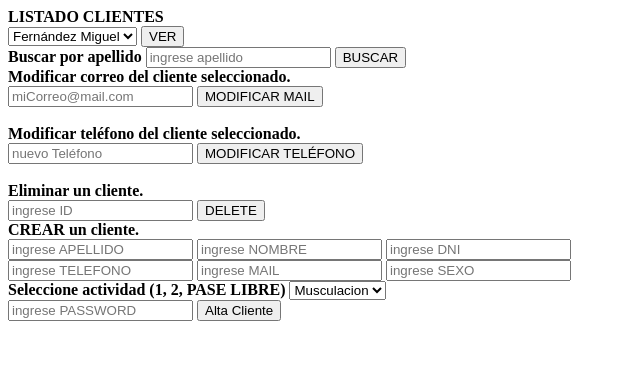
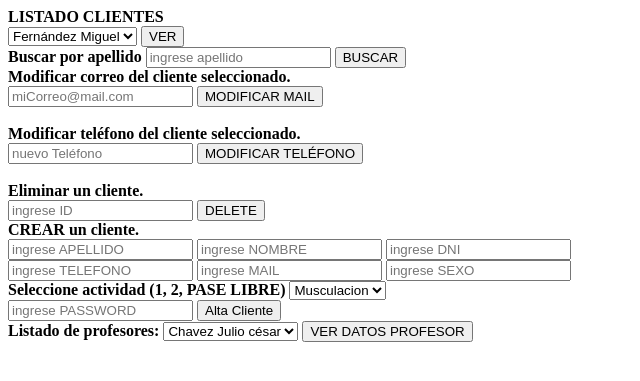
Before and after one commit to Caudillo8/proyecto_gym, a PHP site: page /proyecto_gym/abm_admin.php in a window 1280 px wide. Shown: the top 381 px of the page, without its empty margins (0-640 px from the left). Run offline with PHP 8.4, Linux system fonts and the light colour scheme; a user stored in the database is signed in; data comes from the database, SQL or seed files in the repository.

Commit message:
mostrar datos profe

```diff
--- a/abm_admin.php
+++ b/abm_admin.php
@@ -63,7 +63,7 @@
         <!---poder elegir 2 actvs pero si selecc pase libre que se bloqueen las otras--->
         <select name="select_clientes_actividades">
             <?php
-                $query = "SELECT * FROM actividades WHERE 1 ;" ;
+                $query = "SELECT * FROM actividades WHERE 1 ;" ;//traigo todas las actividades
                 $resultado = mysqli_query ($conexion , $query);
                 if (! $resultado){
                     echo "ERROR CONSULTA select actividades";
@@ -80,9 +80,49 @@
         <br><input type="password" name="txt_crear_cliente_pass" placeholder="ingrese PASSWORD">
         <input type="submit" name="btn_crear_cliente"value="Alta Cliente">
     </form><!--------------------------- form --------------------------------------------------->
+    <form method="post" action="">
+        <label><strong>Listado de profesores:</strong></label>
+        <select name="select_profesores">
+            <?php
+                $query = "SELECT * FROM profesores WHERE 1;" ;// me traigo los profesores
+                $rtdo = mysqli_query($conexion , $query) ;
+                if (!$rtdo){
+                    echo "ERROR LÍNEA 90"; exit;
+                }
+            ?>
+            <?php while ( $dato_profesor = mysqli_fetch_assoc($rtdo)  ){ ?> <!-- { --->
+            <option name="option_profesor" method = "post " value=" <?= $dato_profesor['id'] ?> ">
+              <?= ucfirst($dato_profesor['apellido']) ?> <?= ucfirst($dato_profesor['nombre']) ?>
+            </option>
+            <?php } ?> <!--- {}  cierre --->
+        </select>
+        <input type="submit" value="VER DATOS PROFESOR" name="btn_ver_profesor">
+    </form><!---  form PROFESORES ----------------------------------------------------------------->
 </body>
 </html>
 <!-------------------------- P  H   P  --------------------------------------------->
+<!-------------------------- BTN VER DATOS PROFESOR  --------------------------------------------->
+<?PHP
+    if(isset($_POST['btn_ver_profesor'])){
+        $id_selected = $_POST['select_profesores'];
+        $query = "SELECT * FROM profesores WHERE id = '$id_selected';" ;
+        $rtdo = mysqli_query($conexion , $query);
+        $fila = mysqli_fetch_assoc($rtdo);
+        //---------- voy a tabla actividades ---------------
+        $query_actv = "SELECT nombre FROM actividades WHERE id = '$fila[fk_actividades]';" ;
+        $rtdo_actv = mysqli_query($conexion , $query_actv);
+        $nombre_actv = mysqli_fetch_assoc($rtdo_actv);
+        //------------  impresión en pantalla -----------------
+        echo"<br>ID : \t".$fila['id'];
+        echo"<br>APELLIDO :\t".strtoupper($fila['apellido']);
+        echo"<br>NOMBRE :\t".strtoupper($fila['nombre']);
+        echo"<br>DNI :\t".strtoupper($fila['dni']);
+        echo"<br>TELÉFONO :\t".strtoupper($fila['telefono']);
+        echo"<br>MAIL :\t".strtoupper($fila['mail']);
+        echo"<br>SEXO\ :\t".strtoupper($fila['sexo']);
+        echo"<br>ACTIVIDAD/ES QUE DICTA :\t".strtoupper($nombre_actv['nombre']);
+    }
+?>
 <!-------------------------- BOTON MOSTRAR DATOS CLIENTE--------------------------------------------->
 <?php
     if(isset($_POST['boton_datos_clientes'])){
@@ -98,7 +138,7 @@
         echo"<br> Mail :\t".strtoupper($dato_select_clientes['mail']);
         echo"<br> Teléfono :\t".strtoupper($dato_select_clientes['telefono']);
         echo"<br> Sexo :\t".strtoupper($dato_select_clientes['sexo']);
-        // ----  BUSCAR NOMBRE DE LA ACTIVIDAD ---//
+        // ----  BUSCAR NOMBRE DE LA ACTIVIDAD EN LA TABLA ACTIVIDAD---//
         $id_actv_1= $dato_select_clientes['fk_actv_1'];
         $query_actv_1 = "SELECT * FROM actividades WHERE id = '$id_actv_1'; ";
         $rtdo_actv_1 = mysqli_query($conexion , $query_actv_1) ;
```
